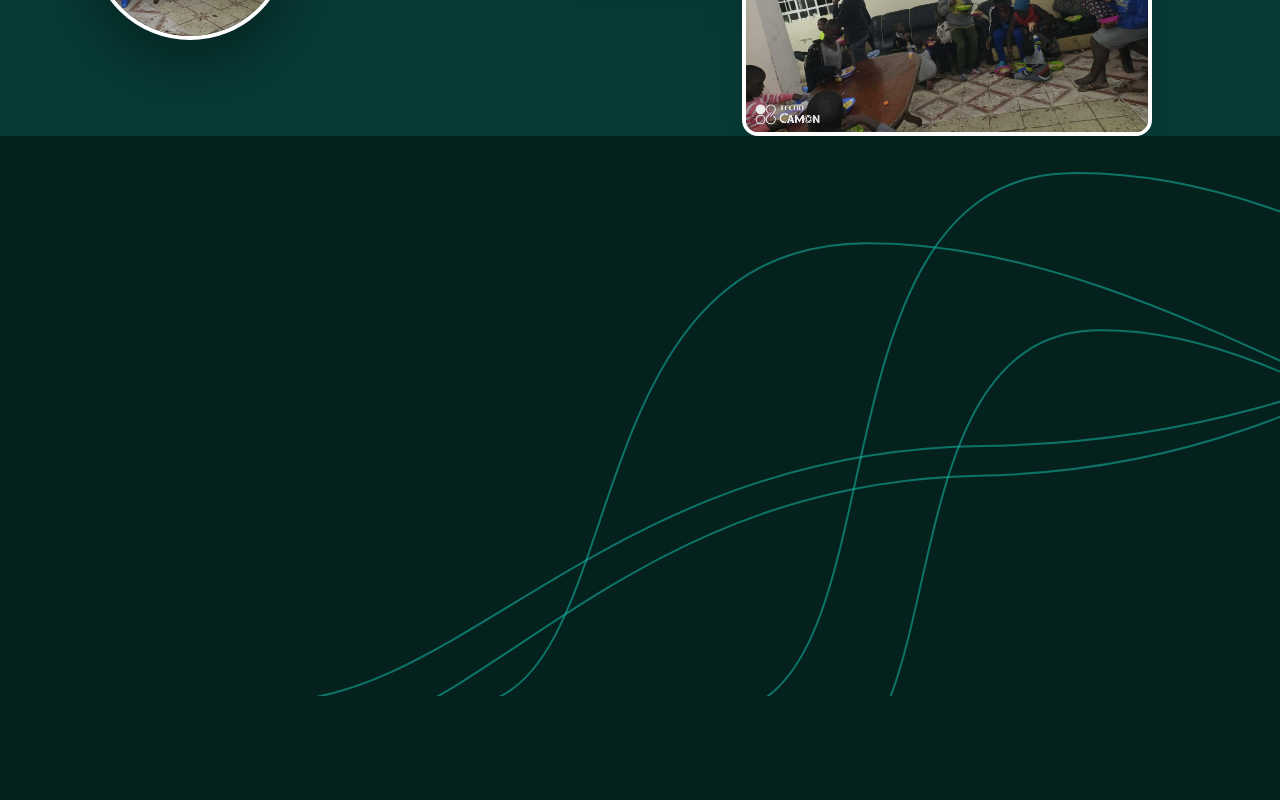
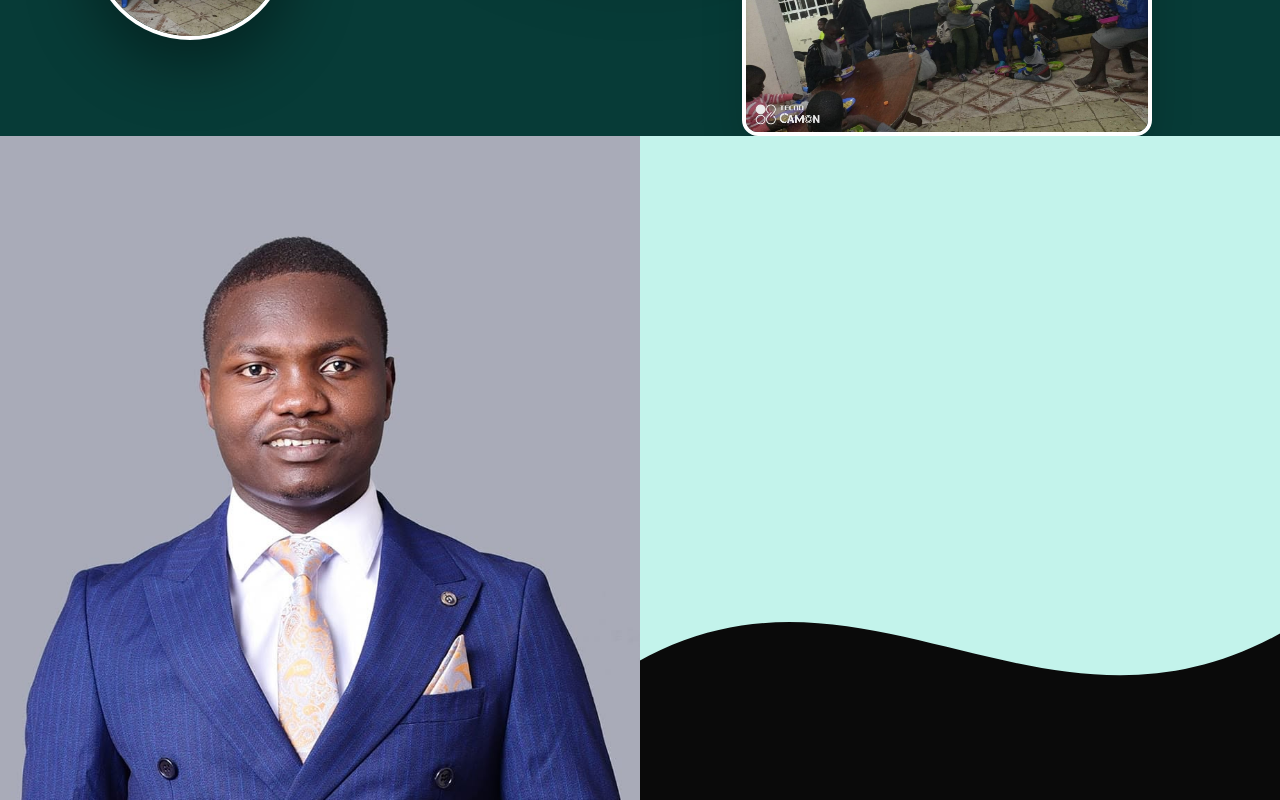
Before and after one commit to SCIPIO666/charity-4-a-course, a React (Vite) app in the folder client/: page / in a window 1280 px wide. Shown: the part 1780-2580 px from the top of the page. Built offline with nearby package versions, Linux system fonts and the light colour scheme.

Commit message:
founder section v1

```diff
--- a/client/src/pages/pageComponents/LandingPageFounder.jsx
+++ b/client/src/pages/pageComponents/LandingPageFounder.jsx
@@ -1,19 +1,46 @@
 import React from 'react'
-import { pattern4 } from '../../data/SvgPatterns'
-
+import founder from '../../../public/founder.jpg'
 export default function LandingPageFounder() {
   return (
+    <section className="relative min-h-screen overflow-hidden bg-ink-50">
 
-       <section className="relative min-h-screen overflow-hidden bg-[#04211E]">
+      {/* Background split */}
+      <svg
+        className="absolute inset-0 w-full h-full"
+        viewBox="0 0 100 100"
+        preserveAspectRatio="none"
+      >
 
-            {/* background */}
-            <div
-            className="absolute inset-0 h-full w-full"
-            dangerouslySetInnerHTML={{ __html: pattern4 }}
-            />
-                <p>CONTENT</p>
+        {/* Top section */}
+        <path
+          d="
+            M 0 0
+            H 100
+            V 35
+            C 80 45, 65 25, 45 40
+            C 25 55, 15 40, 0 50
+            Z
+          "
+          fill="#C3F3EB"
+        />
 
-        </section>
+      </svg>
 
+      {/* Content */}
+      <div className="relative z-10 grid grid-cols-1 md:grid-cols-2 min-h-screen">
+         {/* left - Photo */}
+        <div className="flex items-center justify-center">
+            <img src={founder} alt="founder" />
+        </div>
+         {/* Right Column - Description */}
+        <div className="flex items-center justify-center">
+            <div>
+                <h2>About Our Founder</h2>
+                <p>Description text here...</p>
+            </div>
+        </div>
+      </div>
+
+    </section>
   )
 }
```
Also changed, not shown: client/public/founder.jpg (added).
